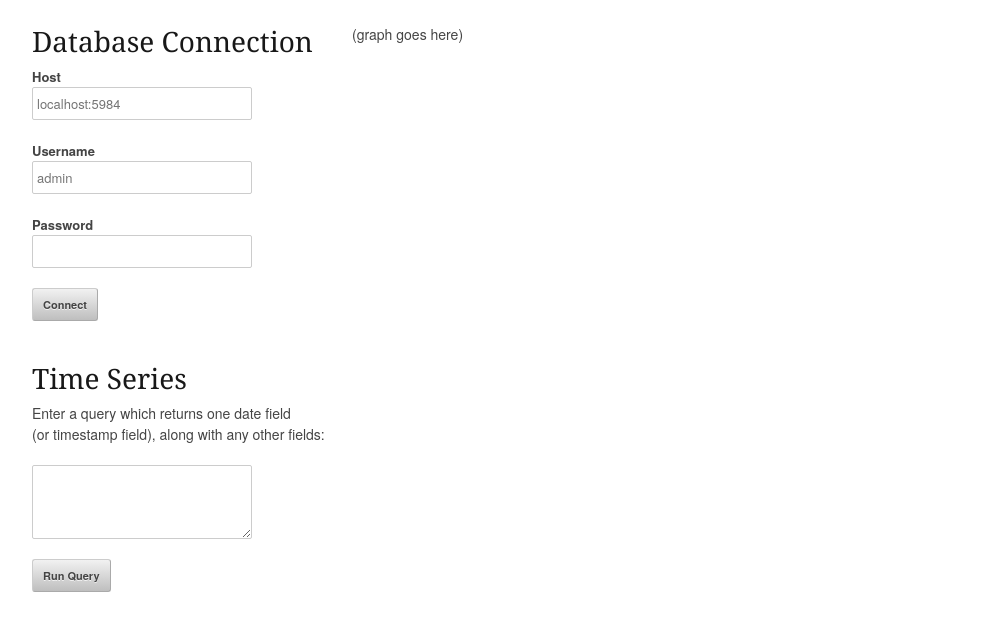
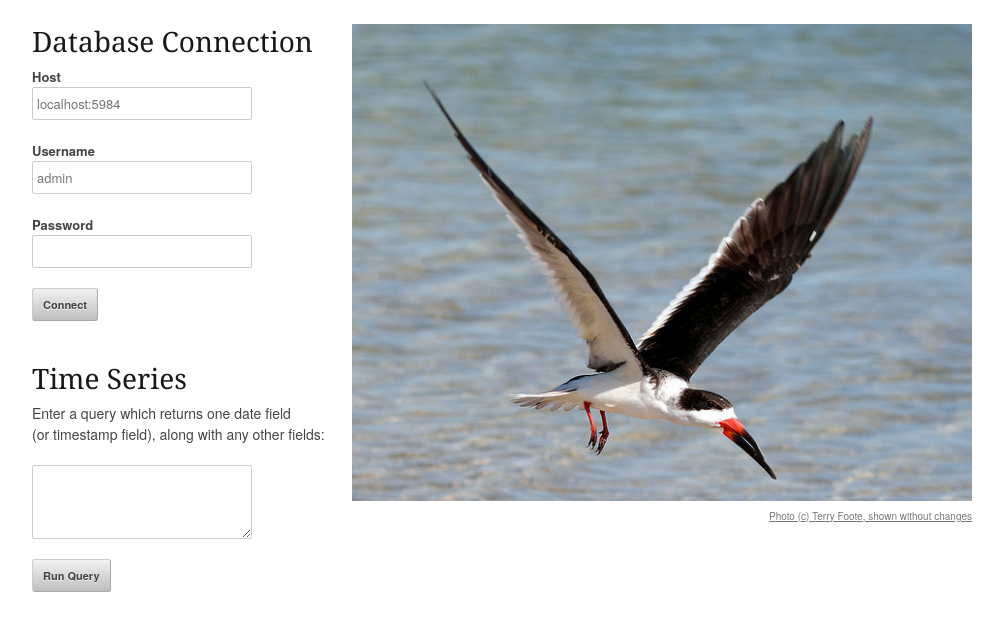
Before and after one commit to rtfeldman/vizbird, a plain HTML site: page resources/public/index.html in a window 1280 px wide. Shown: the part 90-720 px from the top of the page, without its empty margins (138-1141 px from the left). Drawn offline with Linux system fonts and the light colour scheme.

Commit message:
Added bird photo.

```diff
--- a/resources/public/index.html
+++ b/resources/public/index.html
@@ -28,7 +28,7 @@
 
 	<!-- Favicons
 	================================================== -->
-	<link rel="shortcut icon" href="images/favicon.ico">
+	<link rel="shortcut icon" href="images/favicon.jpg">
 	<link rel="apple-touch-icon" href="images/apple-touch-icon.png">
 	<link rel="apple-touch-icon" sizes="72x72" href="images/apple-touch-icon-72x72.png">
 	<link rel="apple-touch-icon" sizes="114x114" href="images/apple-touch-icon-114x114.png">
@@ -75,7 +75,8 @@
       </div>
       <div class="two-thirds column">
         <div class="results">
-          (graph goes here)
+          <img src="images/vizbird.jpg" width="620"/>
+          <a class="image-copyright" target="_blank" href="http://www.flickr.com/photos/terryfoote/2244136211">Photo (c) Terry Foote, shown without changes</a>
         </div>
       </div>
     </div>
--- a/resources/public/stylesheets/layout.css
+++ b/resources/public/stylesheets/layout.css
@@ -23,6 +23,12 @@ h1 {
 
 /* #Page Styles
 ================================================== */
+
+a.image-copyright {
+  float: right;
+  font-size: 10px;
+  color: #777;
+}
 
 /* #Media Queries
 ================================================== */
```
Also changed, not shown: resources/public/images/favicon.jpg (added), resources/public/images/vizbird.jpg (added).
